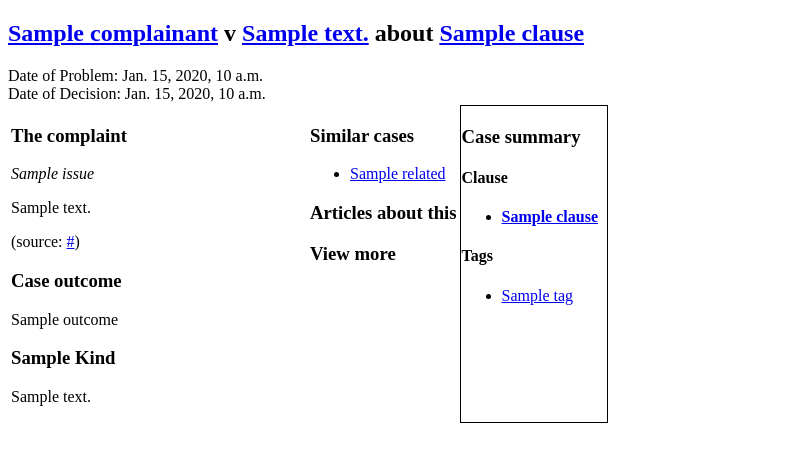
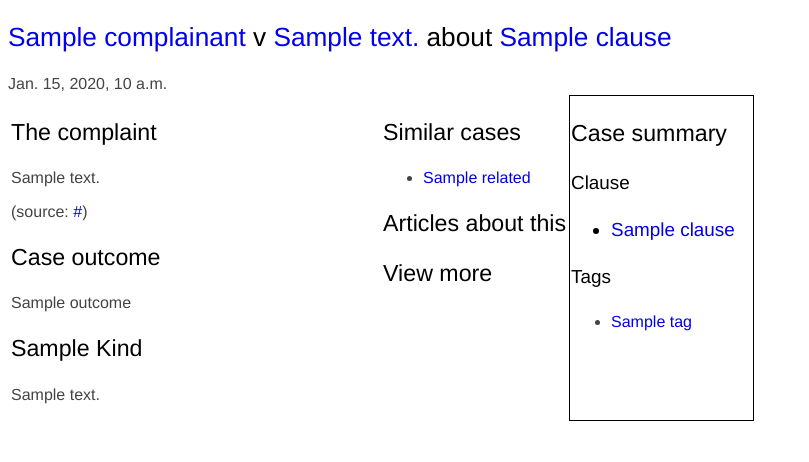
Before and after one commit to bcampbell/media_complaints_site, a Django app: template issues/templates/issue_detail.html in a window 1280 px wide. Shown: the top 462 px of the page, without its empty margins (0-809 px from the left). Run offline with Django 3.2, Linux system fonts and the light colour scheme; the template is opened without the code that fills it: most values are stand-ins (such as "Sample title", 1, 10 or a date in 2020).

Commit message:
visual tweakery

```diff
--- /dev/null
+++ b/issues/static/style.css
@@ -0,0 +1,29 @@
+body {
+font-family: helvetica, arial, verdana, sans-serif;
+color: #444;
+}
+
+h1, h2, h3, h4, h5, h6 {
+font-weight: normal;
+color: #000;
+}
+
+h1 {
+font-size: 218%;
+}
+
+h2 {
+font-size: 164%;
+}
+
+h3 {
+font-size: 145%;
+}
+
+h4 {
+font-size: 118%;
+}
+
+
+a { text-decoration: none; }
+a:hover { text-decoration: underline; }
--- a/issues/templates/base.html
+++ b/issues/templates/base.html
@@ -2,6 +2,7 @@
 <html lang="en">
 <head>
     <title>{% block title %}MediaMoaner{% endblock %}</title>
+    <link rel="stylesheet" type="text/css" href="/static/style.css" />
 </head>
 <body>
     <div class="header">
--- a/issues/templates/issue_detail.html
+++ b/issues/templates/issue_detail.html
@@ -6,29 +6,27 @@
 
 <h2>
 {% for c in issue.complainants.all %}
-{% if forloop.first %}{% else %}/{% endif %}<a href="{{c.get_absolute_url}}">{{c}}</a>
+{% if forloop.first %}{% else %}/ {% endif %}<a href="{{c.get_absolute_url}}">{{c}}</a>
 {% endfor %}
 v
 {% for c in issue.complaining_about.all %}
-{% if forloop.first %}{% else %}/{% endif %}<a href="{{c.get_absolute_url}}">{{c}}</a>
+{% if forloop.first %}{% else %}/ {% endif %}<a href="{{c.get_absolute_url}}">{{c}}</a>
 {% endfor %}
 about
 {% for c in issue.clauses.all %}
-{% if forloop.first %}{% else %}/{% endif %}<a href="{{c.get_absolute_url}}">{{c}}</a>
+{% if forloop.first %}{% else %}, {% endif %}<a href="{{c.get_absolute_url}}">{{c}}</a>
 {% endfor %}
 </h2>
 
-Date of Problem: {{ issue.date_of_problem|default:"unknown" }}<br/>
-Date of Decision: {{ issue.date_of_decision|default:"unknown" }}<br/>
+{{ issue.date_of_decision|default:"date unknown" }}<br/>
 
 <table border=0>
 
 <td width="50%" valign="top">
         <h3>The complaint</h3>
-        <em>{{issue.title}}</em>
         <p>{{issue.description|linebreaksbr}}</p>
         {% if issue.url_of_complaint %}
-        (source: <a href="{{issue.url_of_complaint}}">{{issue.url_of_complaint}}<a/>)
+        (source: <a href="{{issue.url_of_complaint}}">{{issue.url_of_complaint}}</a>)
         {% endif %}
 
         <h3>Case outcome</h3>
```
Also changed, not shown: urls.py (+7 -2 lines).
